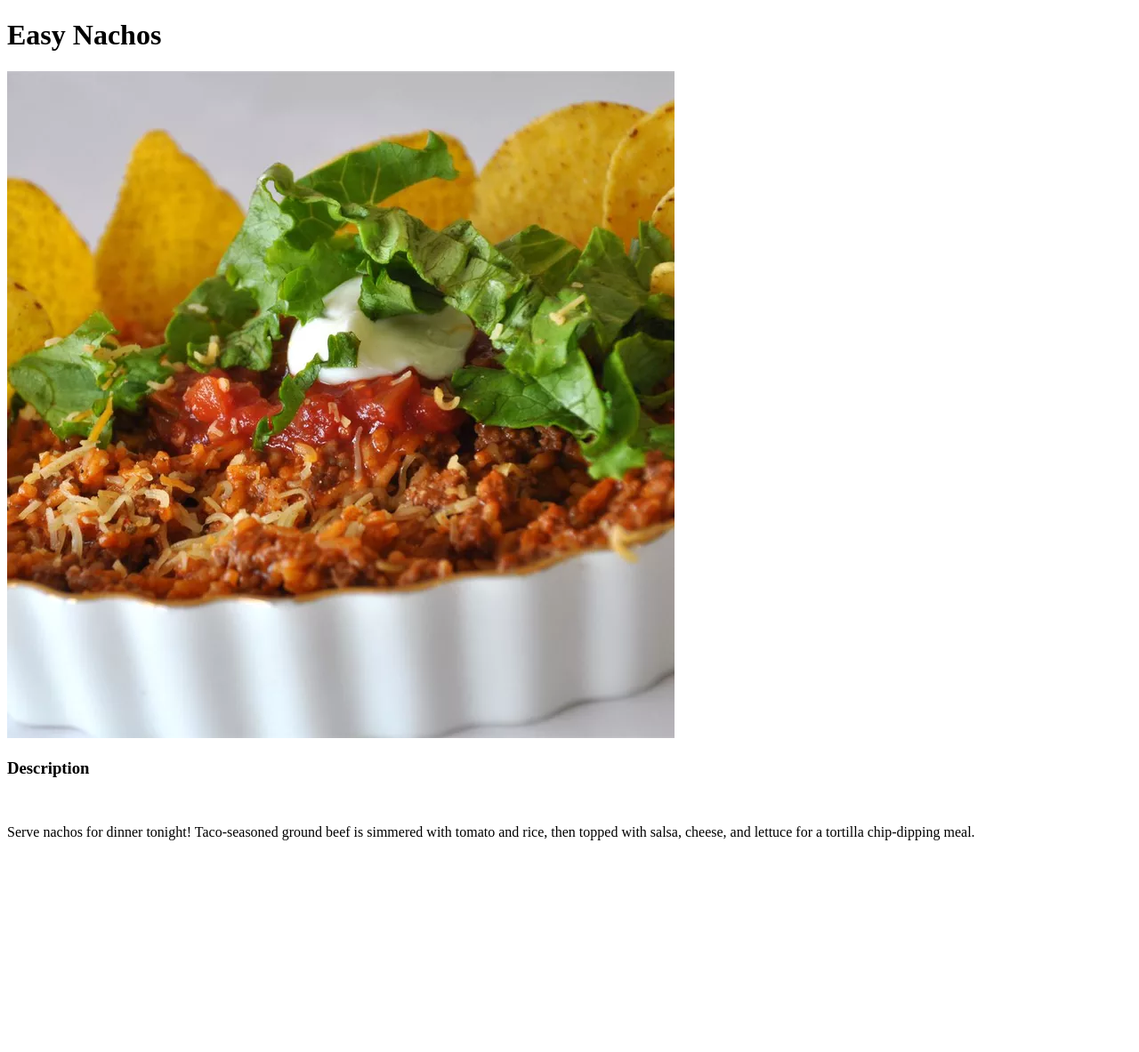
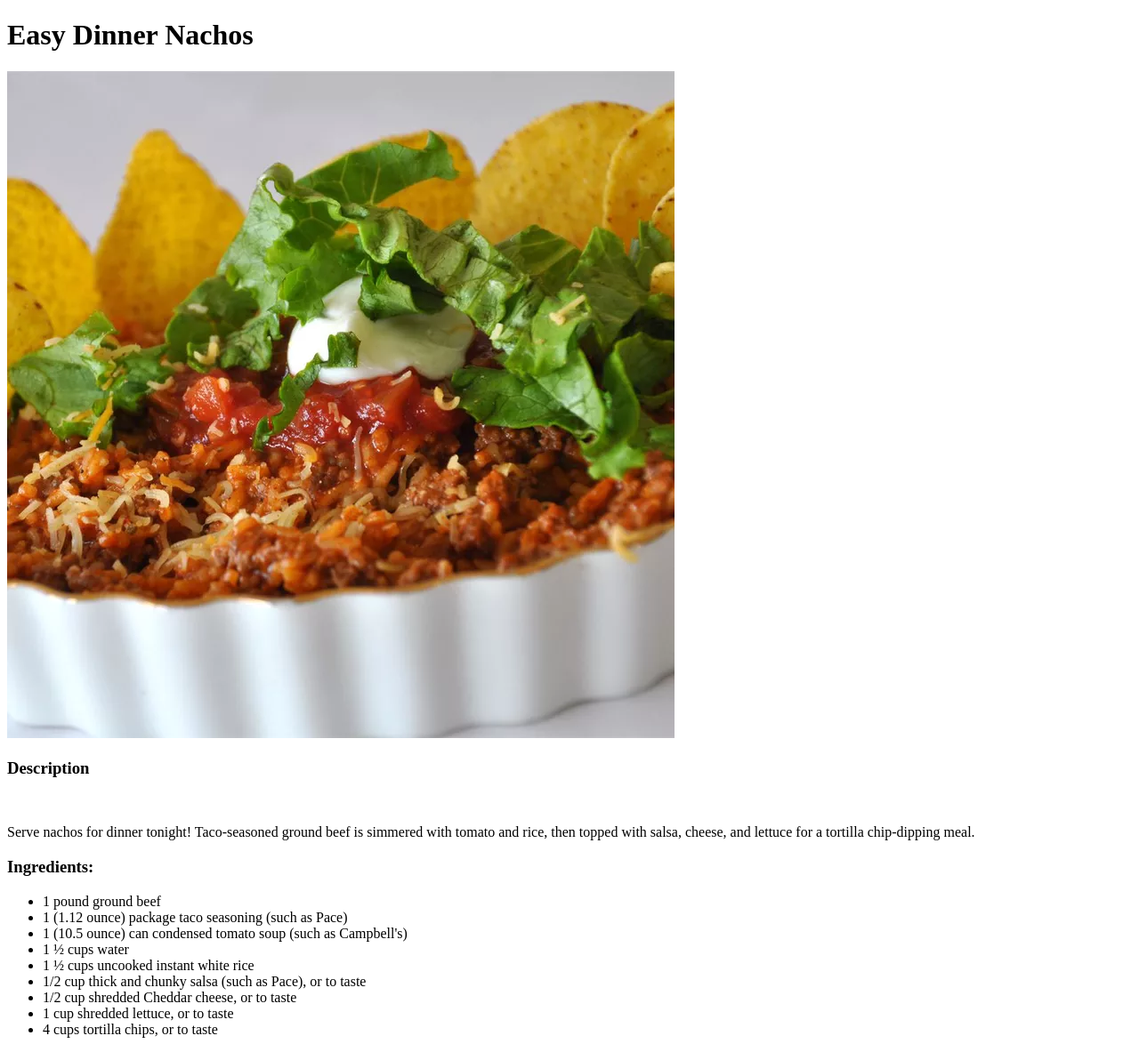
Before and after one commit to amrahje/odin-recipes, a plain HTML site: page recipes/nachos.html in a window 1280 px wide. Shown: the whole page at 89% size. Before the commit the page ends 961 px from the top, so only its background shows below. Drawn offline with Linux system fonts and the light colour scheme.

Commit message:
Changed Page title and h1 to mach index and added ingredients section in nachos.html

```diff
--- a/recipes/nachos.html
+++ b/recipes/nachos.html
@@ -3,14 +3,25 @@
 <head>
     <meta charset="UTF-8">
     <meta name="viewport" content="width=device-width, initial-scale=1.0">
-    <title>Easy Nachos</title>
+    <title>Easy Dinner Nachos</title>
 </head>
 <body>
-    <h1>Easy Nachos</h1>
+    <h1>Easy Dinner Nachos</h1>
     <img src="./images/nachos.jpg">
     <h3>Description</h3>
     <br>
     <p>Serve nachos for dinner tonight! Taco-seasoned ground beef is simmered with tomato and rice, then topped with salsa, cheese, and lettuce for a tortilla chip-dipping meal.</p>
-
+    <h3>Ingredients:</h3>
+    <ul>
+        <li>1 pound ground beef</li>
+        <li>1 (1.12 ounce) package taco seasoning (such as Pace)</li>
+        <li>1 (10.5 ounce) can condensed tomato soup (such as Campbell's)</li>
+        <li>1 ½ cups water</li>
+        <li>1 ½ cups uncooked instant white rice</li>
+        <li>1/2 cup thick and chunky salsa (such as Pace), or to taste</li>
+        <li>1/2 cup shredded Cheddar cheese, or to taste</li>
+        <li>1 cup shredded lettuce, or to taste</li>
+        <li>4 cups tortilla chips, or to taste</li>
+    </ul>
 </body>
 </html>
```
